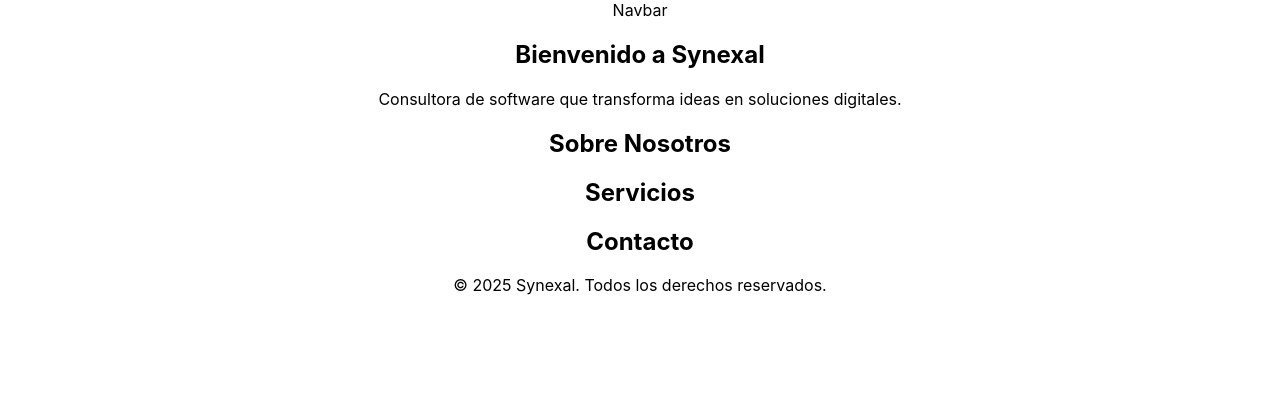
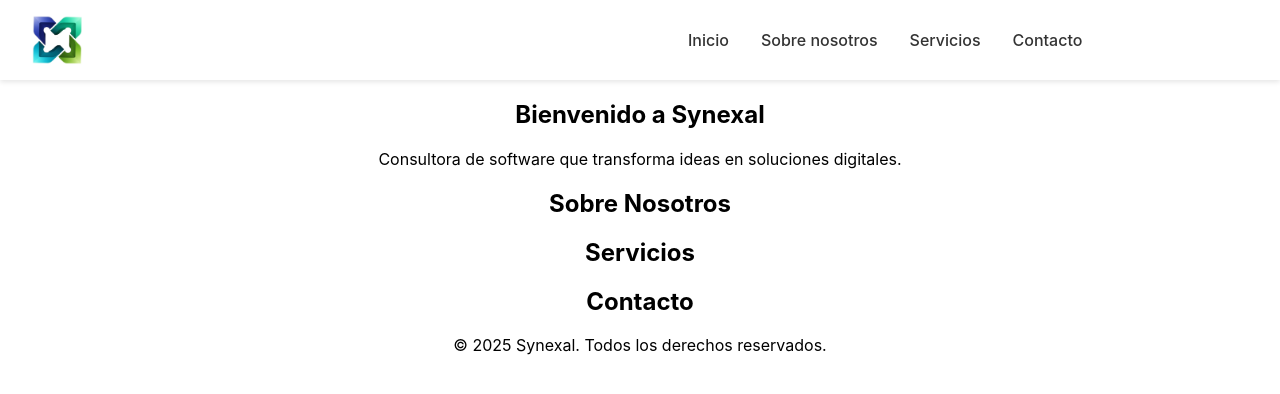
Before and after one commit to RicardoDev17/Synexal, a React (Create React App) app: page / in a window 1280 px wide. Shown: the top 394 px of the page. Built offline with nearby package versions, Linux system fonts and the light colour scheme.

Commit message:
Estilos iniciales de la navbar

```diff
--- a/src/components/Navbar.jsx
+++ b/src/components/Navbar.jsx
@@ -1,7 +1,20 @@
+import logo from "../assets/SynexalPNG (2).png";
+import "../styles/Navbar.css";
+
 export default function Navbar() {
   return (
-    <nav>
-      Navbar
+    <nav class="navbar">
+      <div class="logo">
+        <a href="#inicio">
+          <img src={logo} alt="Synexal Logo" style={{ height: "50px" }} />
+        </a>
+      </div>
+      <ul class="nav-links">
+        <li><a href="#inicio">Inicio</a></li>
+        <li><a href="#sobre-nosotros">Sobre nosotros</a></li>
+        <li><a href="#servicios">Servicios</a></li>
+        <li><a href="#contacto">Contacto</a></li>
+      </ul>
     </nav>
   );
 }
--- /dev/null
+++ b/src/styles/Navbar.css
@@ -0,0 +1,37 @@
+.navbar {
+  display: flex;
+  justify-content: space-between;
+  align-items: center;
+  padding: 0 2rem;
+  background-color: #ffffff;
+  box-shadow: 0 2px 5px rgba(0, 0, 0, 0.1);
+  height: 5em;
+}
+
+.nav-links {
+  list-style: none;
+  display: flex;
+  gap: 2rem;
+  margin: 0;
+  padding-right: 5em;
+  padding-left: 20em;
+  width: 30em;
+}
+
+.nav-links a {
+  text-decoration: none;
+  color: #333;
+  font-weight: 500;
+  transition: color 0.3s ease;
+
+}
+
+.nav-links a:hover {
+  color: #007bff;
+}
+
+.logo img {
+  height: 100%;
+  width: auto;
+  display: block;
+}
```
Also changed, not shown: src/assets/SynexalPNG (2).png (added), src/assets/SynexalPNG.png (added).
